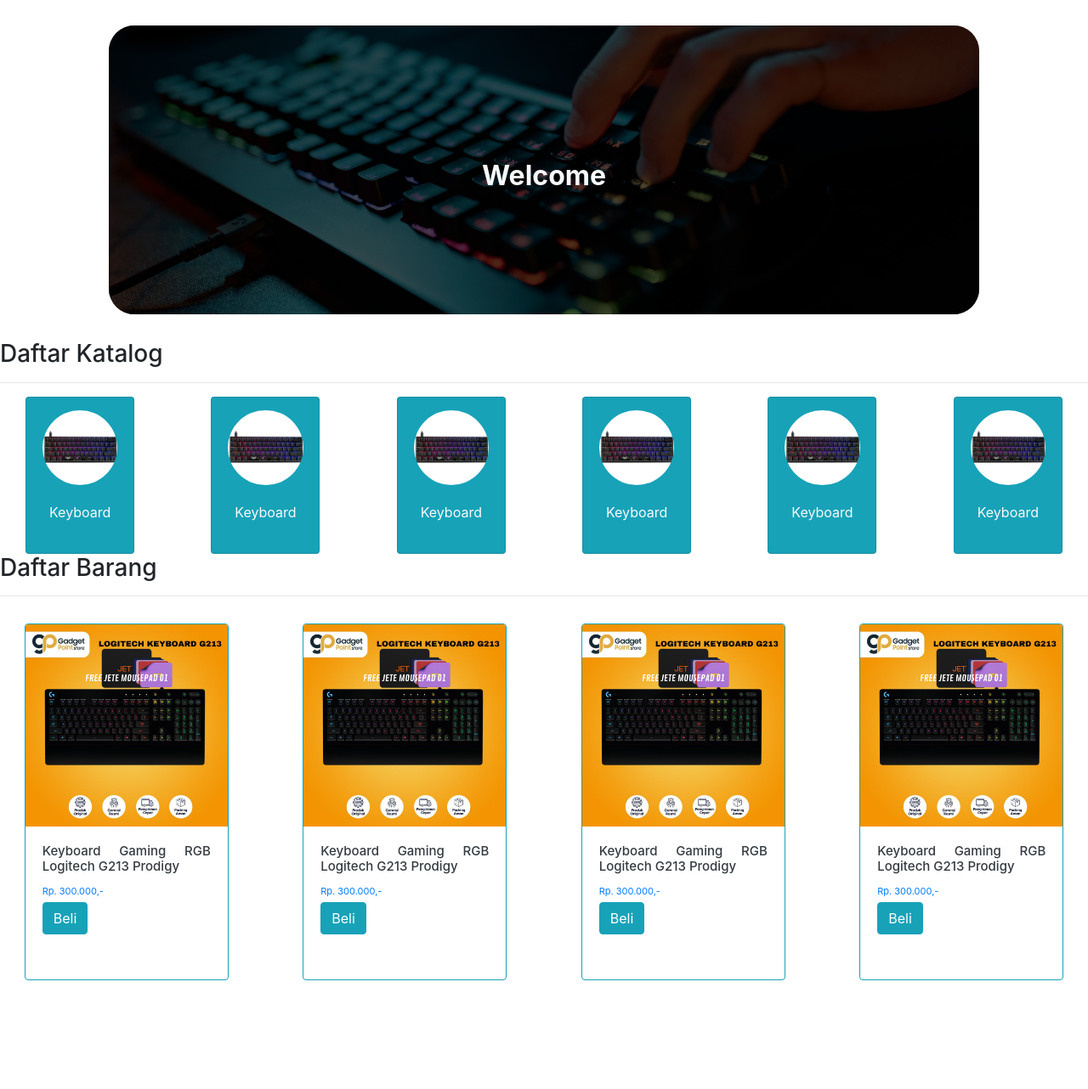
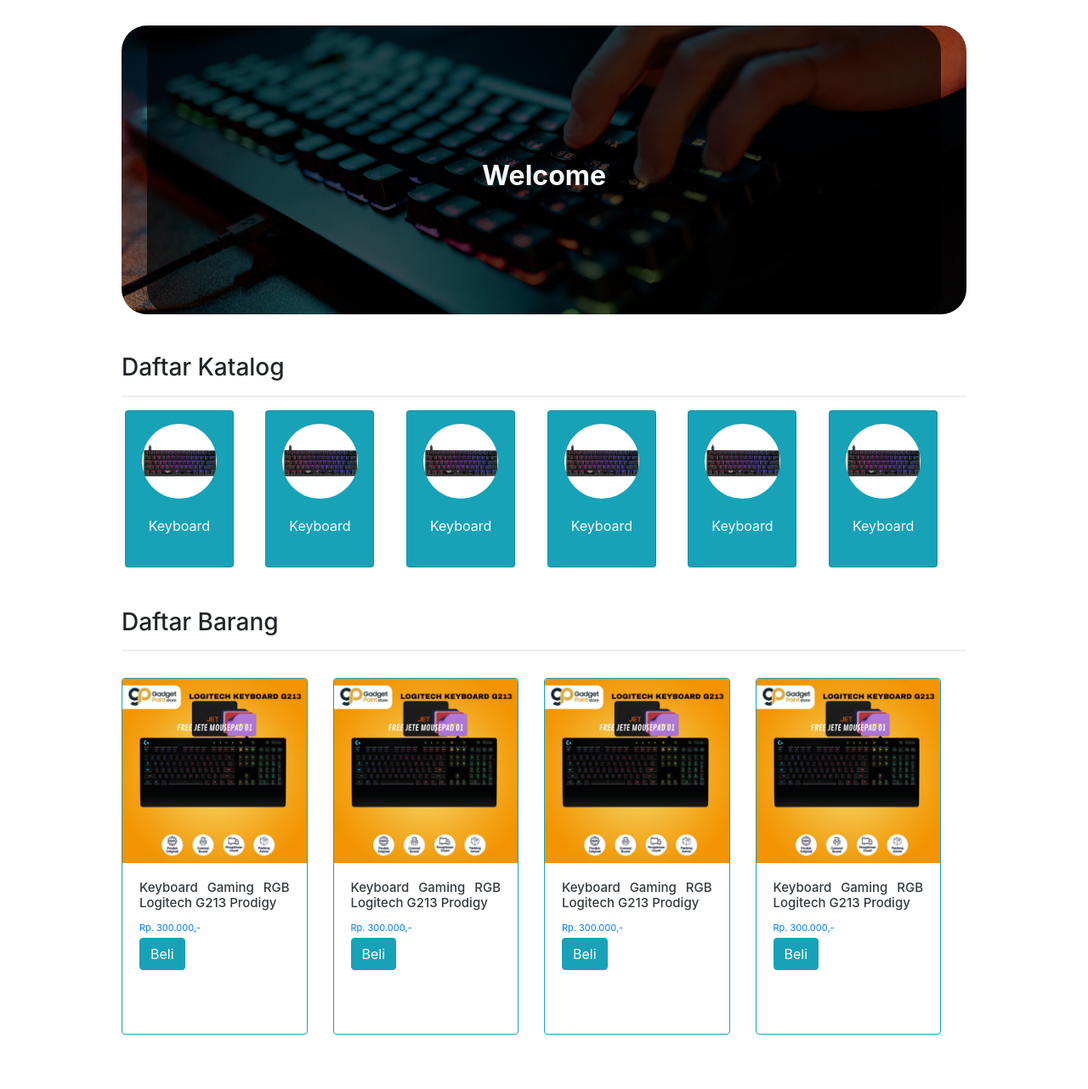
Before and after one commit to jall1609/PHP-Native-Prosedural, a PHP site: page / in a window 1280 px wide. Shown: the part 72-1354 px from the top of the page at 85% size. Before the commit the page ends 1226 px from the top, so only its background shows below. Run offline with PHP 8.4, Linux system fonts and the light colour scheme.

Commit message:
memperbaiki index

```diff
--- a/index.php
+++ b/index.php
@@ -45,7 +45,7 @@
 </header>
 
 <body>
-    <div id="main">
+    <div id="main" class="container">
 
         <div id="jumbotron" class="d-flex justify-content-center">
             <img src="image/1.jpg" alt="">
@@ -57,10 +57,10 @@
             </div>
         </div>
 
-        <div id="daftar-katalog">
+        <div id="daftar-katalog" class="mt-3">
             <h3>Daftar Katalog</h3>
             <hr>
-            <div class="row">
+            <div class="row ">
                 <?php
                 for ($i = 0; $i < 6; $i++) {
                 ?>
@@ -78,7 +78,7 @@
             </div>
         </div>
 
-        <div id="daftar-barang">
+        <div id="daftar-barang" class="my-5">
             <h3>Daftar Barang</h3>
             <hr>
             <div class="row ">
--- a/style.css
+++ b/style.css
@@ -1,5 +1,3 @@
-
-
 img.cardKatalog {
     width: 70%;
     margin-left: 19px;
@@ -24,16 +22,27 @@ a, #daftar-katalog .row .col .card a {
 #jumbotron img,
 .fade-item {
     border-radius: 30px;
-    width: 80%;
+}
+
+#jumbotron img {
+    width: 100%;
 }
 
 .fade-item {
     background-color: black;
     height: 340px;
     opacity: 0.7;
+    width: 73%;
 }
 
 #judul-jumbotron {
     top: 260px;
+}
 
+.row {
+    width: 100%;
 }
+
+#main {
+    width: 80%;
+}
```
